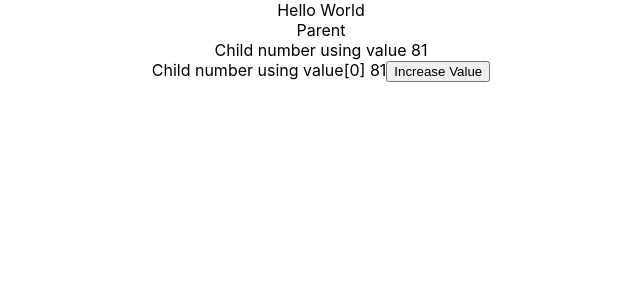
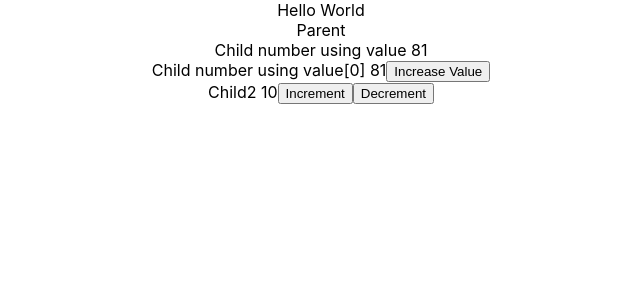
Before and after one commit to faisalrahman36/react_bc5, a React (Create React App) app: page / in a window 1280 px wide. Shown: the top 300 px of the page, without its empty margins (319-959 px from the left). Built offline with nearby package versions, Linux system fonts and the light colour scheme.

Commit message:
useReducer

```diff
--- a/src/Child2.js
+++ b/src/Child2.js
@@ -0,0 +1,19 @@
+import React, { useContext,useReducer } from 'react';
+
+import ValueContext from './ValueContext';
+import numberReducer from './numberReducer';
+
+function Child2() {
+let [state,dispatch] = useReducer(numberReducer,10);
+// dispatch can be any name
+return (
+    <div className="App">
+Child2  {state}
+
+ <button onClick={()=>{dispatch({type:"INCREMENT",val:67})}}>Increment</button>
+ <button onClick={()=>{dispatch({type:"DECREMENT",val:10})}}> Decrement</button>
+</div>
+  );
+}
+
+export default Child2;
--- a/src/Parent.js
+++ b/src/Parent.js
@@ -1,5 +1,6 @@
 import React from 'react';
 import Child from './Child';
+import Child2 from './Child2';
 
 
 function Parent(props) {
@@ -7,6 +8,7 @@
     <div className="App">
 Parent
 <Child></Child>
+<Child2></Child2>
     </div>
   );
 }
--- /dev/null
+++ b/src/numberReducer.js
@@ -0,0 +1,18 @@
+//useReducer in React Hook
+
+const numberReducer=(state,action)=>{
+
+    switch (action.type) {
+
+case 'INCREMENT':
+    return state + action.val
+
+case 'DECREMENT':
+    return state - action.val
+
+
+    }
+
+}
+
+export default numberReducer;
```
